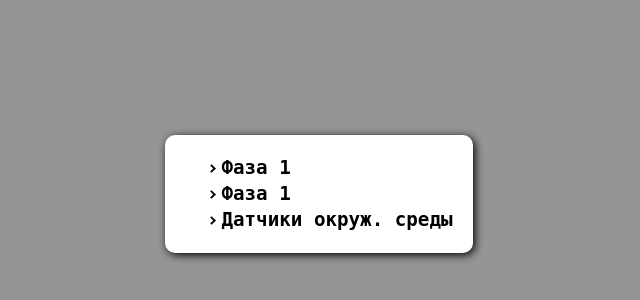
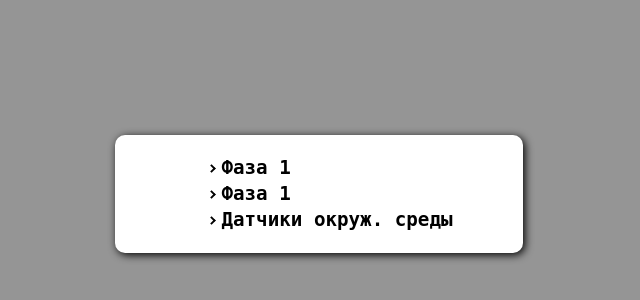
Before and after one commit to Hikaro-mp4/test-task-tree, a React (Create React App) app: page / in a window 1280 px wide. Shown: the part 206-506 px from the top of the page, without its empty margins (321-961 px from the left). Built offline with nearby package versions, Linux system fonts and the light colour scheme.

Commit message:
edit padding of name

```diff
--- a/src/style/style.css
+++ b/src/style/style.css
@@ -1,7 +1,7 @@
 .tree {
   background-color: white;
   display: inline-block;
-  padding: 20px;
+  padding: 20px 60px;
   border-radius: 10px;
   -webkit-box-shadow: 2px 2px 8px black;
           box-shadow: 2px 2px 8px black;
@@ -10,6 +10,7 @@
 .tree__name {
   cursor: pointer;
   line-height: 26px;
+  padding: 0px 10px;
 }
 
 .tree__name.active {
--- a/src/style/tree/_tree.scss
+++ b/src/style/tree/_tree.scss
@@ -13,13 +13,14 @@
 .tree{
     background-color:$content_color;
     display: inline-block;
-    padding: 20px;
+    padding: 20px 60px;
     border-radius:10px ;
     box-shadow: 2px 2px 8px black;
 
     &__name{
         cursor: pointer;
         line-height: 26px;
+        padding: 0px 10px;
         &.active{
             color:$c_active;
             background-color: $bg_active;
```
Also changed, not shown: 3 other files (tests, documents, lock files or other folders).
